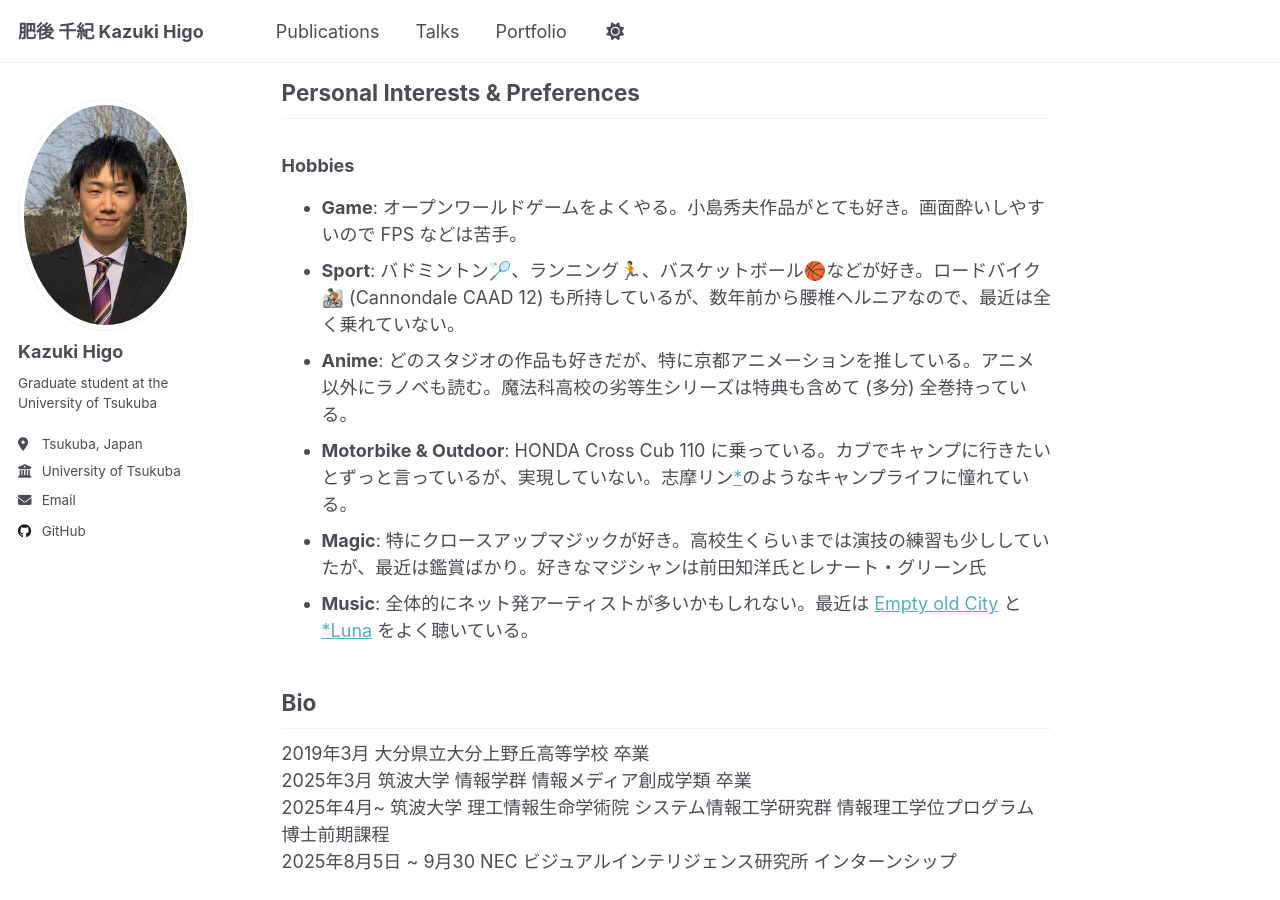
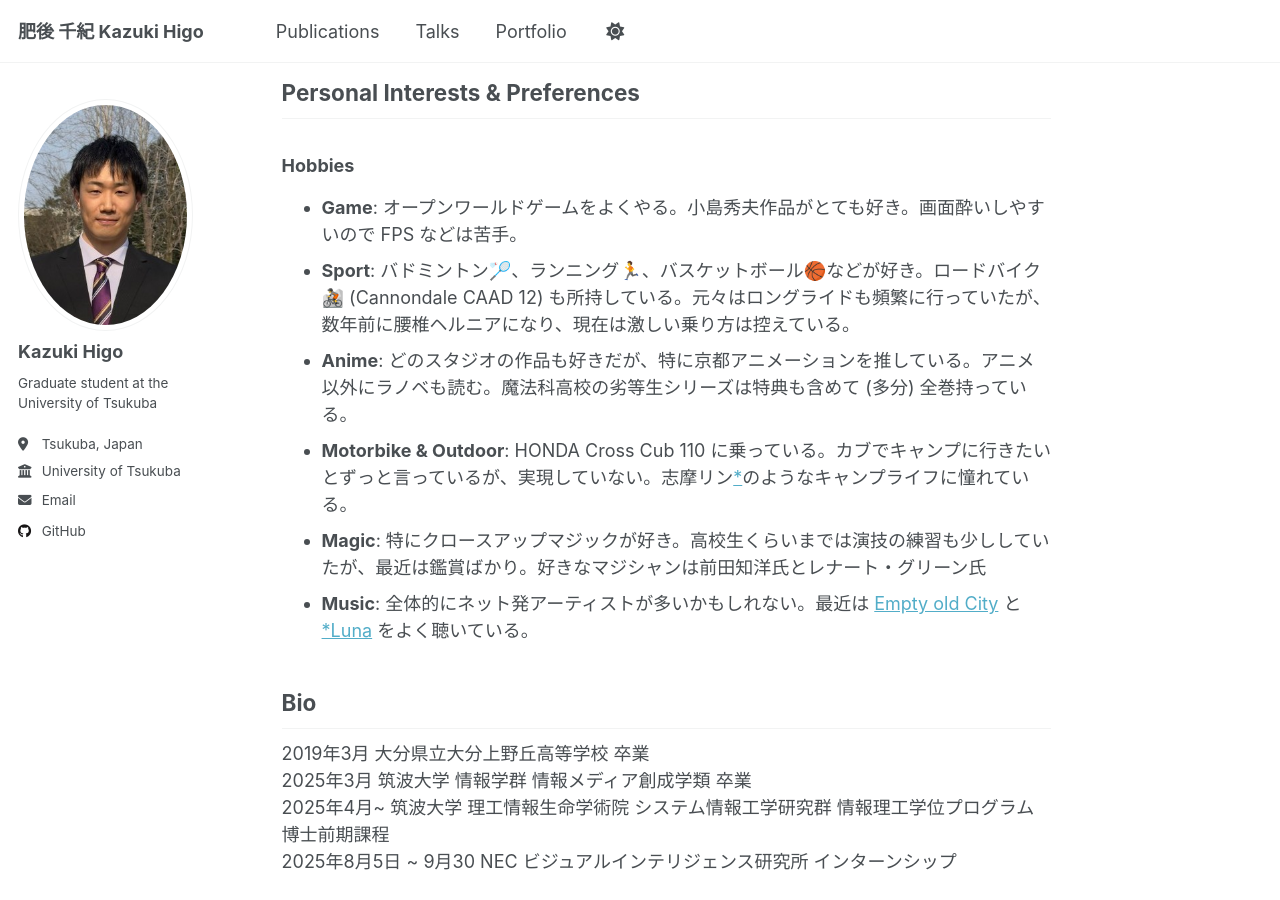
Before and after one commit to millennium-nova/millennium-nova.github.io, a Jekyll site: the page built from _pages/about.md, in a window 1280 px wide and 900 px high, scrolled down 1455 px. Built offline with Jekyll 4.4.1, drawn with Linux system fonts in a browser that asks for light colours.

Commit message:
スポーツに関する趣味の説明を更新し、腰椎ヘルニアの影響を反映

```diff
--- a/_pages/about.md
+++ b/_pages/about.md
@@ -89,7 +89,7 @@ A Study of Image Synthesis and Editing Using Deep Learning
 
 ### Hobbies
 - **Game**: オープンワールドゲームをよくやる。小島秀夫作品がとても好き。画面酔いしやすいので FPS などは苦手。
-- **Sport**: バドミントン🏸、ランニング🏃、バスケットボール🏀などが好き。ロードバイク🚵 (Cannondale CAAD 12) も所持しているが、数年前から腰椎ヘルニアなので、最近は全く乗れていない。
+- **Sport**: バドミントン🏸、ランニング🏃、バスケットボール🏀などが好き。ロードバイク🚵 (Cannondale CAAD 12) も所持している。元々はロングライドも頻繁に行っていたが、数年前に腰椎ヘルニアになり、現在は激しい乗り方は控えている。
 - **Anime**: どのスタジオの作品も好きだが、特に京都アニメーションを推している。アニメ以外にラノベも読む。魔法科高校の劣等生シリーズは特典も含めて (多分) 全巻持っている。
 - **Motorbike & Outdoor**: HONDA Cross Cub 110 に乗っている。カブでキャンプに行きたいとずっと言っているが、実現していない。志摩リン[*](https://yurucamp.jp/third/character/rin.php)のようなキャンプライフに憧れている。
 - **Magic**: 特にクロースアップマジックが好き。高校生くらいまでは演技の練習も少ししていたが、最近は鑑賞ばかり。好きなマジシャンは前田知洋氏とレナート・グリーン氏
```
